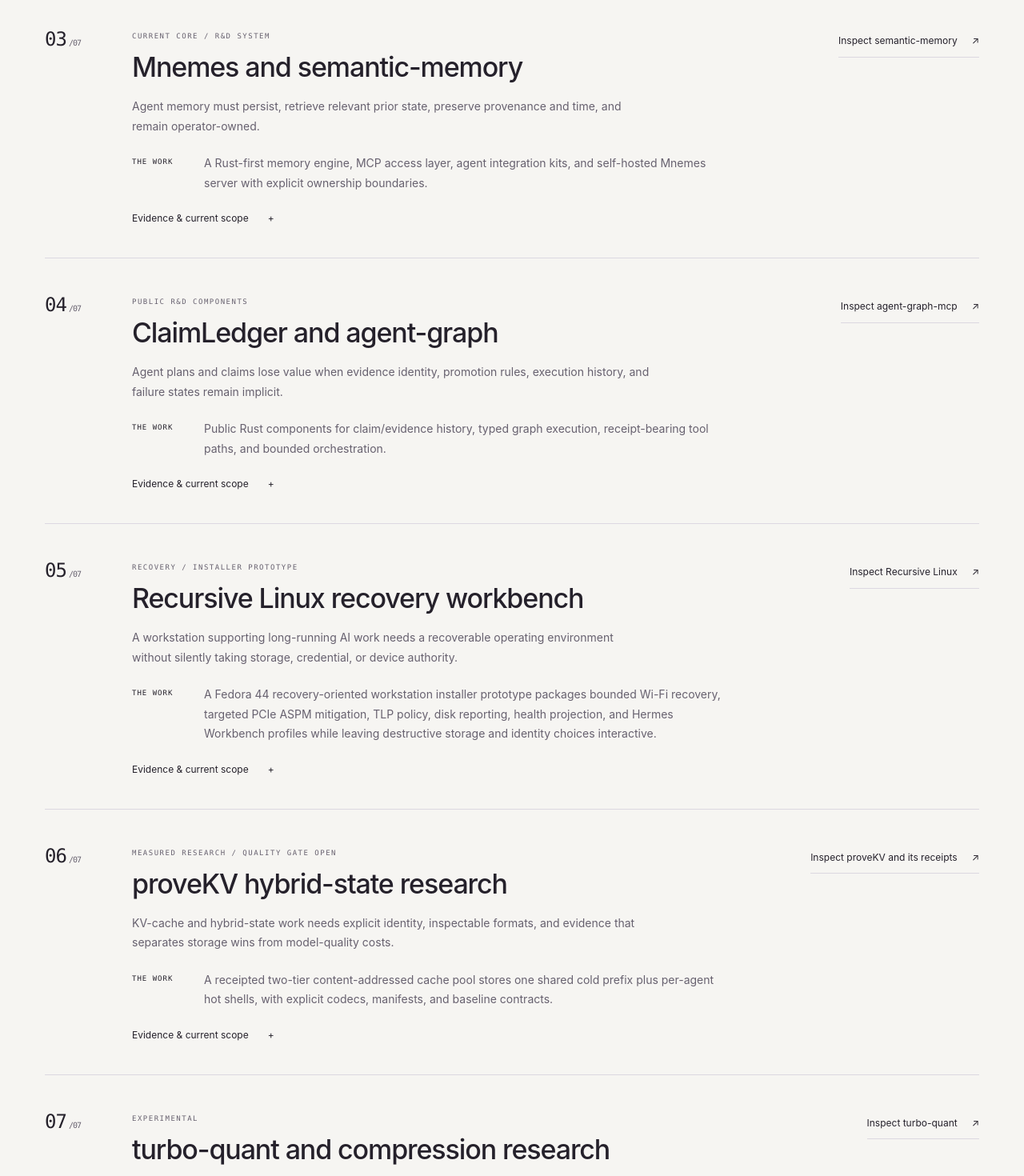
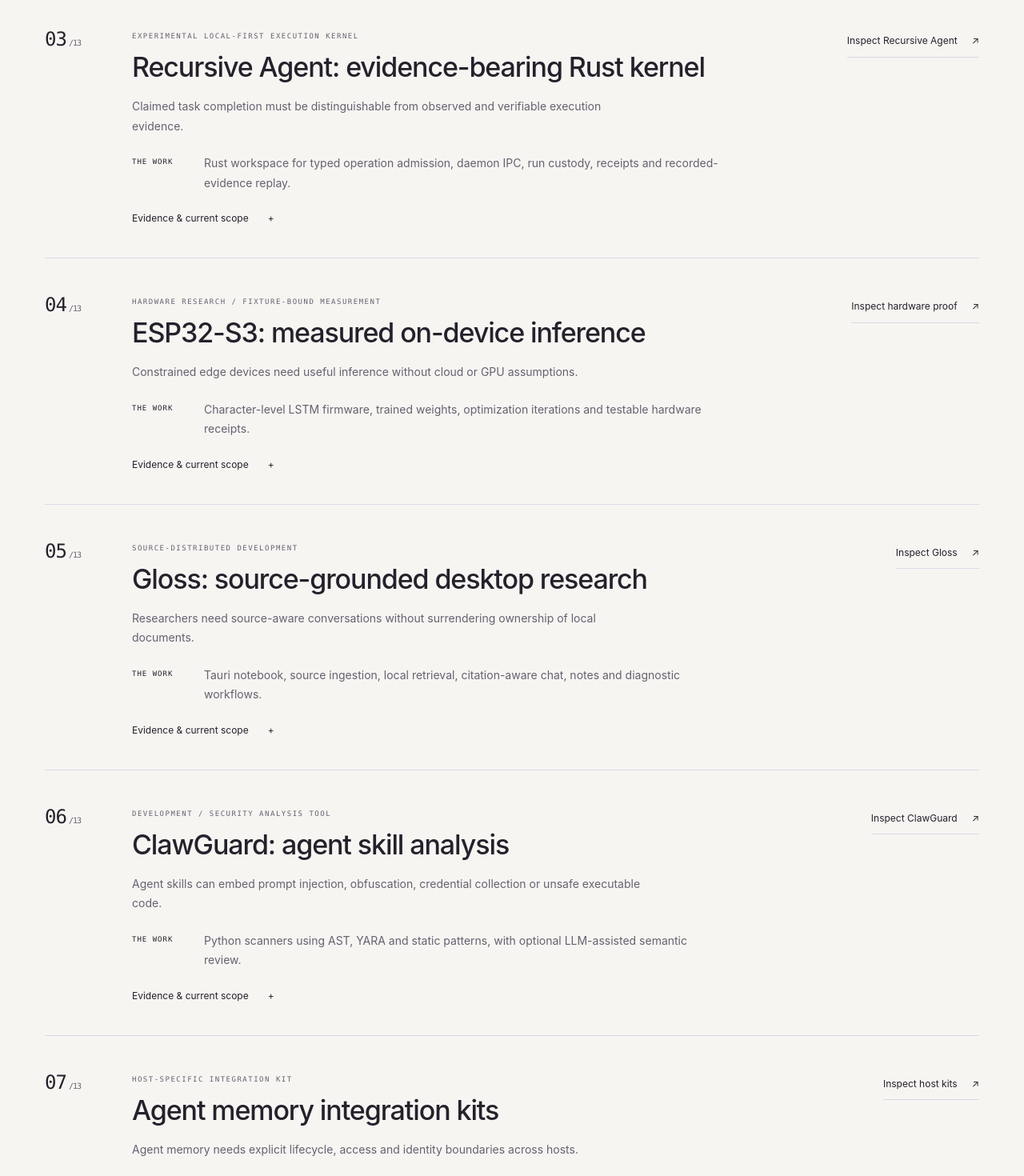
Before and after one commit to RecursiveIntell/recursiveintell-web, a Next.js app: page /work in a window 1280 px wide. Shown: the part 1220-2690 px from the top of the page at 80% size. Built offline with nearby package versions, Linux system fonts and the light colour scheme.

Commit message:
feat(site): broaden verified work, link systems map, correct sitemap freshness

```diff
--- a/app/components/StudioChrome.tsx
+++ b/app/components/StudioChrome.tsx
@@ -71,7 +71,7 @@ export function StudioHeader() {
               const active =
                 path === item.href ||
                 (item.href === "/work" && path.startsWith("/work/")) ||
-                (item.href === "/mnemes" && isSystem) ||
+                (item.href === "/systems" && isSystem) ||
                 (item.href === "/about" && path === "/josh");
               return (
                 <Link
@@ -140,6 +140,7 @@ export function StudioFooter() {
           <div>
             <small>EXPLORE</small>
             <Link href="/work">Selected work</Link>
+            <Link href="/systems">Architecture map</Link>
             <Link href="/portfolio">Repository library</Link>
             <Link href="/workshop">Circuit Workshop</Link>
             <Link href="/bridge">Private Bridge</Link>
--- a/app/config/site.ts
+++ b/app/config/site.ts
@@ -21,7 +21,7 @@ export const contact = {
 
 export const businessNavigation = [
   { href: "/work", label: "Work" },
-  { href: "/mnemes", label: "Systems" },
+  { href: "/systems", label: "Systems" },
   { href: "/portfolio", label: "Library" },
   { href: "/workshop", label: "Workshop" },
   { href: "/about", label: "About" },
--- a/app/data/achievements.ts
+++ b/app/data/achievements.ts
@@ -32,6 +32,10 @@ export const achievements = [
         label: "Read the merged contribution",
         href: nvidiaContribution.pullRequest,
       },
+      {
+        label: "NVIDIA release-note acknowledgment",
+        href: "https://docs.nvidia.com/local-ai/nvpair/release-notes/",
+      },
     ],
   },
   {
--- a/app/data/work.ts
+++ b/app/data/work.ts
@@ -118,12 +118,90 @@ export const workCases = [
     source: nvidiaContribution.pullRequest,
     sourceLabel: "Inspect the accepted NVIDIA contribution",
   },
+  {
+    "number": "08",
+    "title": "Gloss: source-grounded desktop research",
+    "summary": "Local-first research notebooks, citations and provider boundaries in a Rust/Tauri desktop app.",
+    "maturity": "Source-distributed development",
+    "problem": "Researchers need source-aware conversations without surrendering ownership of local documents.",
+    "built": "Tauri notebook, source ingestion, local retrieval, citation-aware chat, notes and diagnostic workflows.",
+    "evidence": "Public source and repository-scoped verification fixtures; no tagged end-user binary release.",
+    "boundary": "Source/build checks do not prove installed workflow, all providers, non-Linux support or production fitness.",
+    "source": "https://github.com/RecursiveIntell/Gloss",
+    "sourceLabel": "Inspect Gloss"
+  },
+  {
+    "number": "09",
+    "title": "ClawGuard: agent skill analysis",
+    "summary": "Static and optional semantic inspection of AI agent skills and untrusted extension packages.",
+    "maturity": "Development / security analysis tool",
+    "problem": "Agent skills can embed prompt injection, obfuscation, credential collection or unsafe executable code.",
+    "built": "Python scanners using AST, YARA and static patterns, with optional LLM-assisted semantic review.",
+    "evidence": "Public source, rules and tests for the available detector surface.",
+    "boundary": "Detection and risk scores are heuristic, not an assurance that a package is malware-free or secure.",
+    "source": "https://github.com/RecursiveIntell/ClawGuard",
+    "sourceLabel": "Inspect ClawGuard"
+  },
+  {
+    "number": "10",
+    "title": "ESP32-S3: measured on-device inference",
+    "summary": "Microcontroller LSTM inference with board-specific performance receipts and constrained-runtime optimization.",
+    "maturity": "Hardware research / fixture-bound measurement",
+    "problem": "Constrained edge devices need useful inference without cloud or GPU assumptions.",
+    "built": "Character-level LSTM firmware, trained weights, optimization iterations and testable hardware receipts.",
+    "evidence": "Reports 39.52 characters/second for a specific ESP32-S3 H256 fixture; token-equivalent figures are derived.",
+    "boundary": "Not a measured BPE tokenizer benchmark, generalized language-model quality result or production hardware certification.",
+    "source": "https://github.com/RecursiveIntell/esp32-s3-lstm-proof",
+    "sourceLabel": "Inspect hardware proof"
+  },
+  {
+    "number": "11",
+    "title": "Recursive Agent: evidence-bearing Rust kernel",
+    "summary": "Typed operation envelopes, local bounded execution, verified run packs and offline replay.",
+    "maturity": "Experimental local-first execution kernel",
+    "problem": "Claimed task completion must be distinguishable from observed and verifiable execution evidence.",
+    "built": "Rust workspace for typed operation admission, daemon IPC, run custody, receipts and recorded-evidence replay.",
+    "evidence": "Source tests, claims ledger and dated run-pack verification evidence in the public repository.",
+    "boundary": "No production, unattended autonomy, live provider-loop or recursive self-improvement qualification is implied.",
+    "source": "https://github.com/RecursiveIntell/recursive-agent",
+    "sourceLabel": "Inspect Recursive Agent"
+  },
+  {
+    "number": "12",
+    "title": "Agent memory integration kits",
+    "summary": "Recall hooks, compaction and source-aware memory connections for supported coding agents.",
+    "maturity": "Host-specific integration kit",
+    "problem": "Agent memory needs explicit lifecycle, access and identity boundaries across hosts.",
+    "built": "MCP tools and host integrations linking semantic memory, context governance and source-evidence workflows.",
+    "evidence": "Public host-specific packages, contracts, setup instructions and test surfaces.",
+    "boundary": "Installed, registered and exercised integrations are different claims; each environment requires its own validation.",
+    "source": "https://github.com/RecursiveIntell/agent-memory-kits",
+    "sourceLabel": "Inspect host kits"
+  },
+  {
+    "number": "13",
+    "title": "Linux operator tooling and bounded remote builds",
+    "summary": "Diagnostics, reversible operations and restricted architecture-specific Rust compilation.",
+    "maturity": "Tools and Linux alpha",
+    "problem": "Reliable AI work depends on recoverable hosts and reproducible build environments.",
+    "built": "PortalDoctor checks Wayland portal errors; CPU Router performs digest-bound allowlisted Cargo jobs over restricted SSH.",
+    "evidence": "Two independent public codebases and documented local verification surfaces.",
+    "boundary": "Not a certified fleet management platform. CPU Router is explicitly Linux-only alpha.",
+    "source": "https://github.com/RecursiveIntell/cpu-router-cargo-automation",
+    "sourceLabel": "Inspect CPU Router"
+  },
 ] as const;
 
 // One hiring-oriented order shared by the identity and selected-work pages.
 export const careerWorkCases = [
   "07",
   "02",
+  "11",
+  "10",
+  "08",
+  "09",
+  "12",
+  "13",
   "01",
   "03",
   "06",
--- a/app/page.tsx
+++ b/app/page.tsx
@@ -153,6 +153,9 @@ export default function Home() {
           <Link className="studio-text-link" href="/work">
             All selected work <span>↗</span>
           </Link>
+          <Link className="studio-text-link" href="/systems">
+            Systems architecture and evidence boundaries <span>↗</span>
+          </Link>
           <Link className="studio-text-link" href="/portfolio">
             Explore the repository library <span>↗</span>
           </Link>
--- a/app/sitemap.ts
+++ b/app/sitemap.ts
@@ -6,6 +6,7 @@ const routes = [
   "/josh",
   "/services",
   "/work",
+  "/systems",
   "/workshop",
   "/work/ares-runtime-case",
   "/work/ares-approval-case",
@@ -26,7 +27,6 @@ const routes = [
 export default function sitemap(): MetadataRoute.Sitemap {
   return routes.map((route, index) => ({
     url: `${siteUrl}${route}`,
-    lastModified: new Date("2026-10-02"),
     changeFrequency: index === 0 ? "weekly" : "monthly",
     priority:
       index === 0
```
Also changed, not shown: 1 other file (tests, documents, lock files or other folders).
